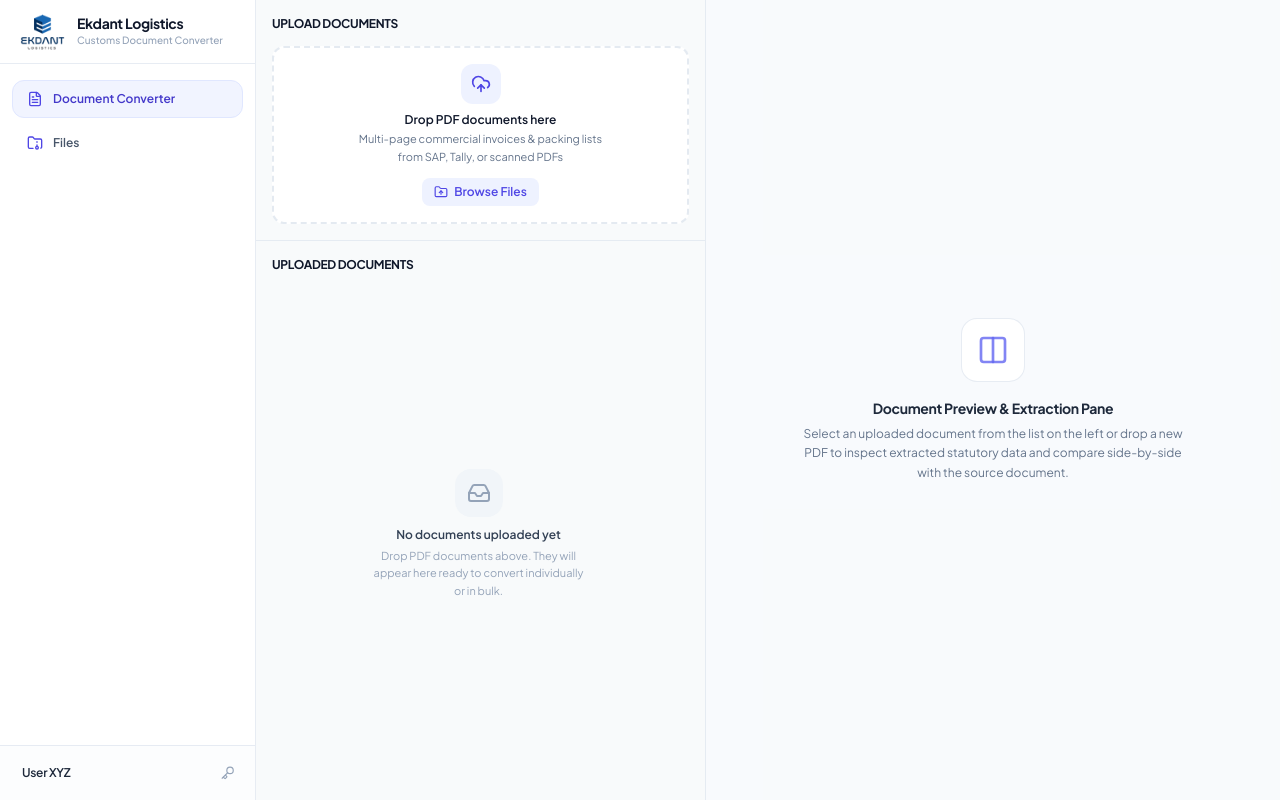
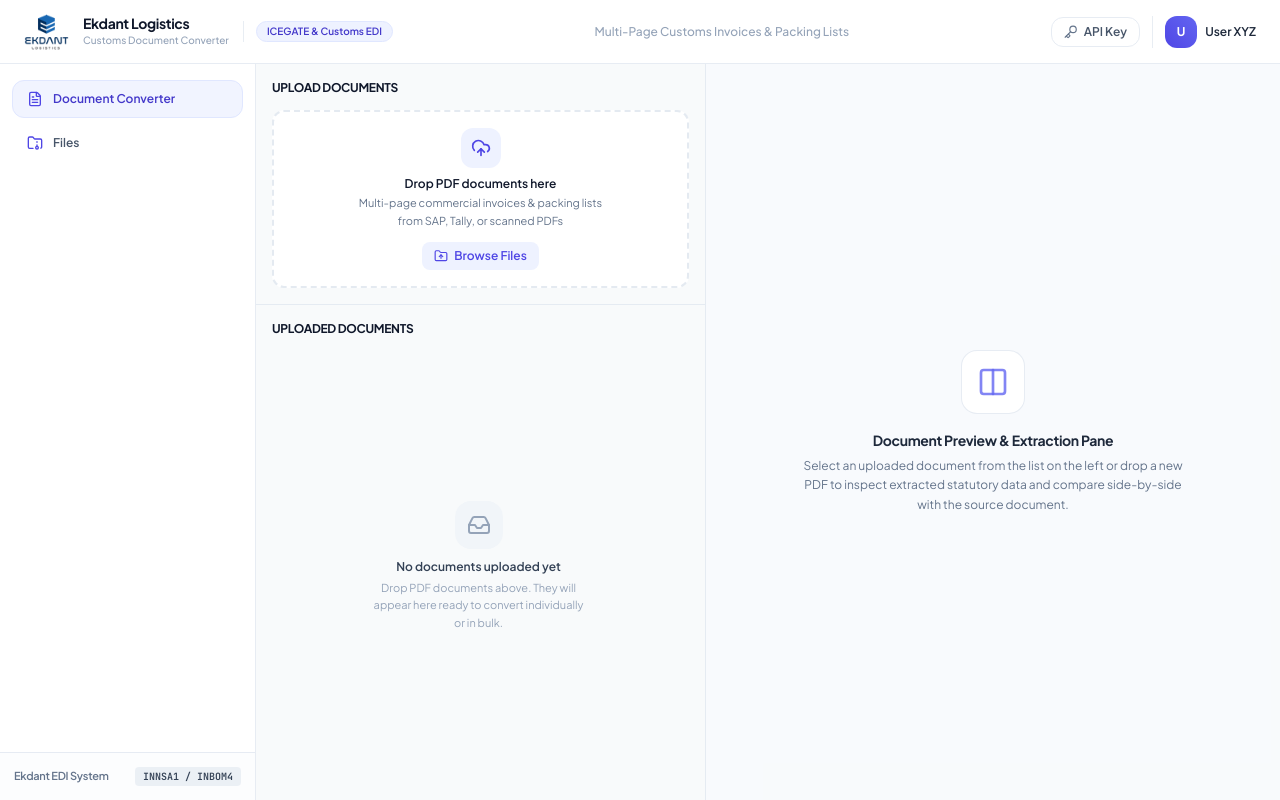
Before and after one commit to Rushaljain/EkdantLogistics, a React (Vite) app: page / in a window 1280 px wide. Built offline with nearby package versions, Linux system fonts and the light colour scheme.

Commit message:
feat(ui): extend top header panel across full screen width for seamless layout

```diff
--- a/src/App.tsx
+++ b/src/App.tsx
@@ -1,4 +1,5 @@
 import { useState, useEffect } from 'react';
+import { Key, FolderArchive } from 'lucide-react';
 import { Sidebar } from './components/Sidebar';
 import type { NavTab } from './components/Sidebar';
 import { CenterColumn } from './components/CenterColumn';
@@ -381,7 +382,96 @@ export function App() {
   };
 
   return (
-    <div className="h-screen w-screen overflow-hidden flex bg-slate-50 text-slate-900 font-sans">
+    <div className="h-screen w-screen overflow-hidden flex flex-col bg-slate-50 text-slate-900 font-sans">
+      {/* =========================================================================
+          GLOBAL UNIFIED TOP NAVIGATION PANEL (Spanning 100% full screen width)
+         ========================================================================= */}
+      <header className="h-16 w-full bg-white border-b border-slate-200/80 flex items-center justify-between px-6 shrink-0 z-20 select-none">
+        {/* Left: Brand Logo & Wordmark */}
+        <div className="flex items-center space-x-3.5 shrink-0">
+          <img
+            src="/logo.png"
+            alt="Ekdant Logistics Logo"
+            className="h-9 w-auto object-contain rounded"
+            onError={(e) => {
+              (e.target as HTMLElement).style.display = 'none';
+            }}
+          />
+          <div className="min-w-0">
+            <h1 className="text-sm font-bold text-slate-900 tracking-tight leading-tight">
+              Ekdant Logistics
+            </h1>
+            <p className="text-[10px] text-slate-400 font-medium">
+              Customs Document Converter
+            </p>
+          </div>
+
+          <div className="hidden sm:flex items-center space-x-2 pl-3 border-l border-slate-200/80">
+            <span className="px-2.5 py-0.5 rounded-full text-[10px] font-semibold bg-indigo-50 text-indigo-700 border border-indigo-100">
+              ICEGATE & Customs EDI
+            </span>
+          </div>
+        </div>
+
+        {/* Center: Context Status / Active Document */}
+        <div className="hidden md:flex items-center space-x-2 text-xs font-medium text-slate-500">
+          {activeTab === 'files' ? (
+            <div className="flex items-center space-x-2 text-slate-700 font-semibold">
+              <FolderArchive className="w-4 h-4 text-indigo-600" />
+              <span>Saved Files Repository ({savedFiles.length})</span>
+            </div>
+          ) : activeDocument ? (
+            <div className="flex items-center space-x-2">
+              <span className="text-slate-400">Active Document:</span>
+              <span className="font-semibold text-slate-800 truncate max-w-[200px] lg:max-w-[320px]">
+                {activeDocument.invoice?.invoiceNumber || activeDocument.fileName}
+              </span>
+              {activeDocument.status === 'processed' && (
+                <span className="px-2 py-0.5 rounded-full text-[10px] font-bold bg-emerald-50 text-emerald-700 border border-emerald-200">
+                  Processed
+                </span>
+              )}
+              {activeDocument.status === 'pending' && (
+                <span className="px-2 py-0.5 rounded-full text-[10px] font-bold bg-amber-50 text-amber-700 border border-amber-200">
+                  Pending
+                </span>
+              )}
+              {activeDocument.status === 'failed' && (
+                <span className="px-2 py-0.5 rounded-full text-[10px] font-bold bg-rose-50 text-rose-700 border border-rose-200">
+                  Failed
+                </span>
+              )}
+            </div>
+          ) : (
+            <span className="text-slate-400 font-medium">Multi-Page Customs Invoices & Packing Lists</span>
+          )}
+        </div>
+
+        {/* Right: API Key Trigger & User Profile */}
+        <div className="flex items-center space-x-3 shrink-0">
+          <button
+            type="button"
+            onClick={() => setIsKeyModalOpen(true)}
+            className="flex items-center space-x-1.5 px-3 py-1.5 rounded-xl text-xs font-medium text-slate-600 hover:text-indigo-600 hover:bg-indigo-50/70 border border-slate-200/80 transition-colors cursor-pointer"
+            title="Configure Gemini API Key"
+          >
+            <Key className="w-3.5 h-3.5 text-slate-500" />
+            <span className="hidden sm:inline font-semibold">API Key</span>
+          </button>
+
+          <div className="flex items-center space-x-2 pl-3 border-l border-slate-200/80">
+            <div className="w-8 h-8 rounded-xl bg-gradient-to-tr from-indigo-600 to-indigo-500 text-white font-bold flex items-center justify-center text-xs shadow-xs">
+              U
+            </div>
+            <span className="text-xs font-semibold text-slate-800 hidden sm:inline">
+              User XYZ
+            </span>
+          </div>
+        </div>
+      </header>
+
+      {/* Main Workspace Body */}
+      <div className="flex-1 flex overflow-hidden">
         {/* 1. Left Non-Collapsible Sidebar */}
         <Sidebar
           activeTab={activeTab}
@@ -427,6 +517,7 @@ export function App() {
             onNavigateToConverter={() => setActiveTab('converter')}
           />
         )}
+      </div>
 
       {/* 3. Google Gemini API Key Configuration Modal */}
       <GeminiApiKeyModal
--- a/src/components/CenterColumn.tsx
+++ b/src/components/CenterColumn.tsx
@@ -56,7 +56,7 @@ export const CenterColumn: React.FC<CenterColumnProps> = ({
   };
 
   return (
-    <div className="w-[380px] lg:w-[420px] xl:w-[450px] h-screen border-r border-slate-200/80 bg-slate-50/60 flex flex-col shrink-0 select-none overflow-hidden">
+    <div className="w-[380px] lg:w-[420px] xl:w-[450px] h-full border-r border-slate-200/80 bg-slate-50/60 flex flex-col shrink-0 select-none overflow-hidden">
       {/* =========================================================================
           TOP: COMPACT UPLOAD DOCUMENTS DROPZONE
          ========================================================================= */}
--- a/src/components/FilesView.tsx
+++ b/src/components/FilesView.tsx
@@ -61,7 +61,7 @@ export const FilesView: React.FC<FilesViewProps> = ({
   };
 
   return (
-    <div className="flex-1 h-screen flex flex-col bg-slate-50/50 overflow-hidden select-none">
+    <div className="flex-1 h-full flex flex-col bg-slate-50/50 overflow-hidden select-none">
       {/* =========================================================================
           TOP HEADER BAR OF FILES VIEW
          ========================================================================= */}
--- a/src/components/PreviewPane.tsx
+++ b/src/components/PreviewPane.tsx
@@ -44,7 +44,7 @@ export const PreviewPane: React.FC<PreviewPaneProps> = ({
   // If no document is selected
   if (!document) {
     return (
-      <div className="flex-1 h-screen flex flex-col items-center justify-center p-8 bg-slate-50/40 text-center select-none">
+      <div className="flex-1 h-full flex flex-col items-center justify-center p-8 bg-slate-50/40 text-center select-none">
         <div className="w-16 h-16 rounded-2xl bg-white border border-slate-200/80 shadow-xs flex items-center justify-center text-slate-400 mb-4">
           <Columns className="w-8 h-8 text-indigo-500/80" />
         </div>
@@ -105,7 +105,7 @@ const PendingPreviewPaneContent: React.FC<PendingContentProps> = ({
   const isFailed = document.status === 'failed';
 
   return (
-    <div className="flex-1 h-screen flex flex-col bg-white overflow-hidden select-none">
+    <div className="flex-1 h-full flex flex-col bg-white overflow-hidden select-none">
       {/* Top Header */}
       <div className="h-16 px-6 border-b border-slate-200/80 flex items-center justify-between shrink-0 bg-white">
         <div className="flex items-center space-x-3 min-w-0">
@@ -426,7 +426,7 @@ const ActivePreviewPaneContent: React.FC<ActiveContentProps> = ({
   };
 
   return (
-    <div className="flex-1 h-screen flex flex-col bg-slate-50/50 overflow-hidden">
+    <div className="flex-1 h-full flex flex-col bg-slate-50/50 overflow-hidden">
       {/* =========================================================================
           TOP ACTION BAR OF PREVIEW PANE (Clean, well-spaced layout)
          ========================================================================= */}
--- a/src/components/Sidebar.tsx
+++ b/src/components/Sidebar.tsx
@@ -1,5 +1,5 @@
 import React from 'react';
-import { FileText, FolderArchive, Key } from 'lucide-react';
+import { FileText, FolderArchive } from 'lucide-react';
 
 export type NavTab = 'converter' | 'files';
 
@@ -14,31 +14,10 @@ export const Sidebar: React.FC<SidebarProps> = ({
   activeTab = 'converter',
   onSelectTab,
   savedFilesCount = 0,
-  onOpenKeyModal
 }) => {
   return (
-    <aside className="w-64 h-screen bg-white border-r border-slate-200/80 flex flex-col shrink-0 select-none">
-      {/* 1. Top Brand Header: Logo & Wordmark */}
-      <div className="h-16 px-5 border-b border-slate-200/80 flex items-center space-x-3 shrink-0">
-        <img
-          src="/logo.png"
-          alt="Ekdant Logistics Logo"
-          className="h-9 w-auto object-contain rounded"
-          onError={(e) => {
-            (e.target as HTMLElement).style.display = 'none';
-          }}
-        />
-        <div className="min-w-0">
-          <h1 className="text-sm font-bold text-slate-900 tracking-tight leading-tight truncate">
-            Ekdant Logistics
-          </h1>
-          <p className="text-[10px] text-slate-400 font-medium truncate">
-            Customs Document Converter
-          </p>
-        </div>
-      </div>
-
-      {/* 2. Navigation Items */}
+    <aside className="w-64 h-full bg-white border-r border-slate-200/80 flex flex-col shrink-0 select-none">
+      {/* Navigation Items */}
       <div className="flex-1 py-4 px-3 space-y-1.5 overflow-y-auto">
         {/* Document Converter */}
         <button
@@ -74,21 +53,14 @@ export const Sidebar: React.FC<SidebarProps> = ({
         </button>
       </div>
 
-      {/* 3. Bottom User Profile & API Key Trigger */}
-      <div className="p-3.5 border-t border-slate-200/80 bg-slate-50/40 shrink-0 flex items-center justify-between">
-        <div className="px-2 text-xs font-semibold text-slate-800 tracking-tight truncate">
-          User XYZ
+      {/* Bottom System & Port Indicator */}
+      <div className="p-3.5 border-t border-slate-200/80 bg-slate-50/40 shrink-0 flex items-center justify-between text-[11px]">
+        <div className="text-slate-500 font-semibold tracking-tight truncate">
+          Ekdant EDI System
         </div>
-        {onOpenKeyModal && (
-          <button
-            type="button"
-            onClick={onOpenKeyModal}
-            className="p-1.5 rounded-lg text-slate-400 hover:text-indigo-600 hover:bg-indigo-50/80 transition-colors cursor-pointer"
-            title="Configure Gemini API Key"
-          >
-            <Key className="w-3.5 h-3.5" />
-          </button>
-        )}
+        <span className="px-2 py-0.5 rounded text-[10px] font-mono font-bold bg-slate-200/60 text-slate-700">
+          INNSA1 / INBOM4
+        </span>
       </div>
     </aside>
   );
```
Lines whose indentation alone changed are shown as unchanged.
